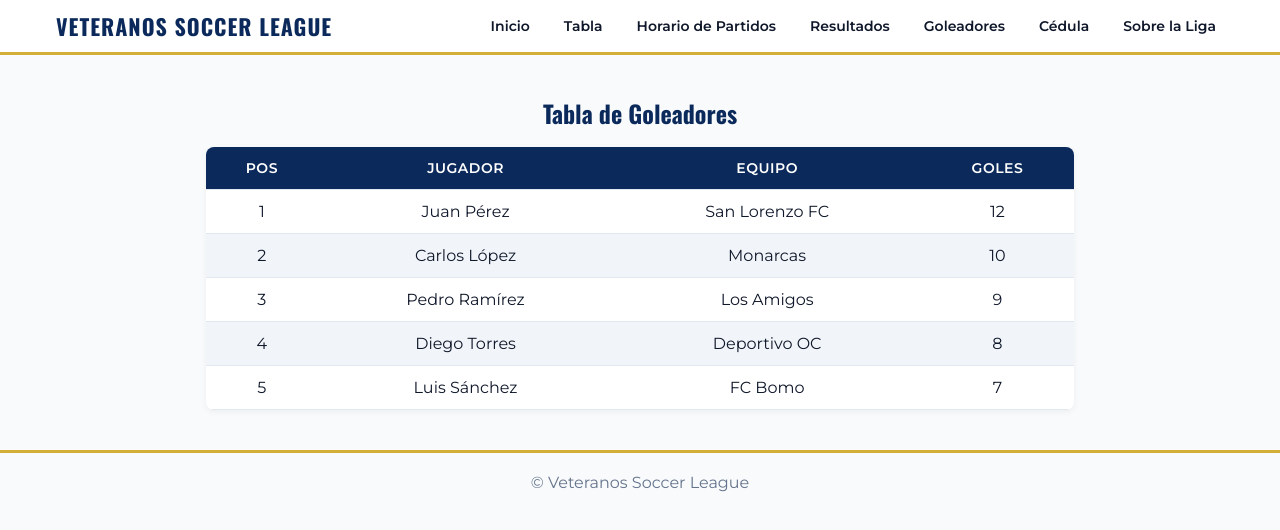
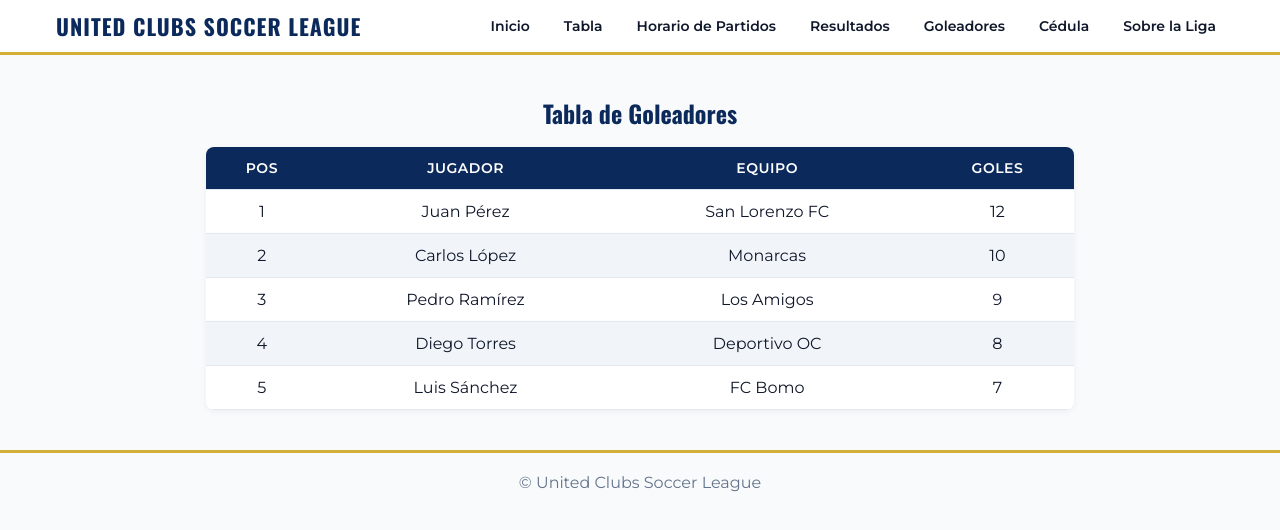
Before and after one commit to gustavom0722/unitedclubssoccerleague, a plain HTML site: page goleadores.html in a window 1280 px wide. Drawn offline with nearby package versions, Linux system fonts and the light colour scheme.

Commit message:
Update goleadores.html

```diff
--- a/goleadores.html
+++ b/goleadores.html
@@ -49,7 +49,7 @@
   <!-- NAVBAR -->
   <div class="nav">
     <div class="nav-inner">
-      <div class="brand"><h1>Veteranos Soccer League</h1></div>
+      <div class="brand"><h1>United Clubs Soccer League</h1></div>
       <nav class="navlinks">
         <a href="index.html">Inicio</a>
         <a href="tabla.html">Tabla</a>
@@ -121,4 +121,4 @@
     </table>
   </main>
 
-  <footer>© <span id="y"></span> Veteranos Soccer League
+  <footer>© <span id="y"></span> United Clubs Soccer League
```
